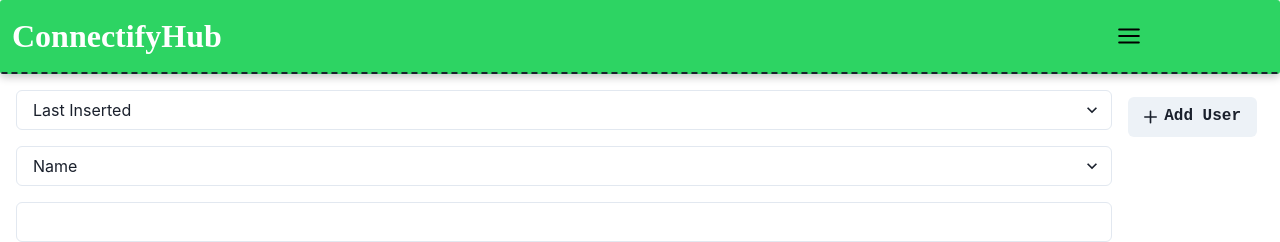
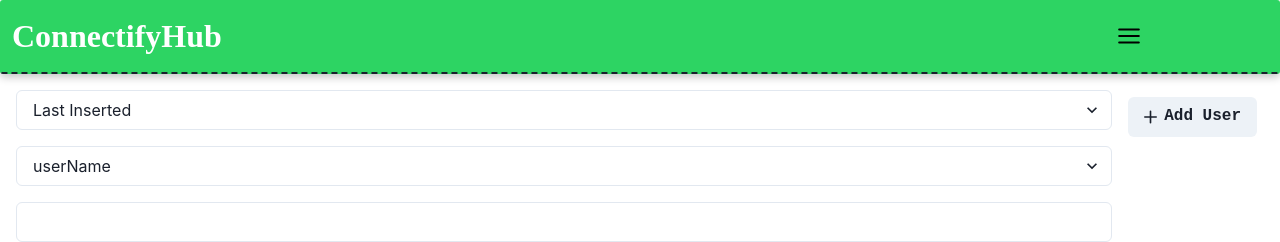
Before and after one commit to lokeshchoudharyprogrammer/midful, a React (Create React App) app: page /dashboard in a window 1280 px wide. Shown: the top 242 px of the page. Built offline with nearby package versions, Linux system fonts and the light colour scheme; no server answers.

Commit message:
server-filter

```diff
--- a/src/Components/Dashboard.jsx
+++ b/src/Components/Dashboard.jsx
@@ -21,14 +21,14 @@
     const [email, setemail] = useState()
     const [loading, setLoading] = useState(true);
     const [sort, setSort] = useState('lastInserted');
-    const [searchBy, setSearchBy] = useState('name');
+    const [searchBy, setSearchBy] = useState('userName');
     const [searchTerm, setSearchTerm] = useState('');
     const user = {
         userName, mobile, email
     }
 
     const [Data, SetData] = useState([])
-    const URL = `https://jungle-green-pig-tie.cyclic.app/tasks?sort=${sort}&searchBy=${searchBy}&searchTerm=${searchTerm}`
+    const URL = 'https://jungle-green-pig-tie.cyclic.app/tasks/'
 
     useEffect(() => {
 
@@ -165,7 +165,7 @@
                 </Select>
 
                 <Select value={searchBy} onChange={(e) => setSearchBy(e.target.value)}>
-                    <option value="name">Name</option>
+                    <option value="userName">userName</option>
                     <option value="mobile">Mobile</option>
                     <option value="email">Email</option>
                 </Select>
```
Also changed, not shown: 1 other file (tests, documents, lock files or other folders).
